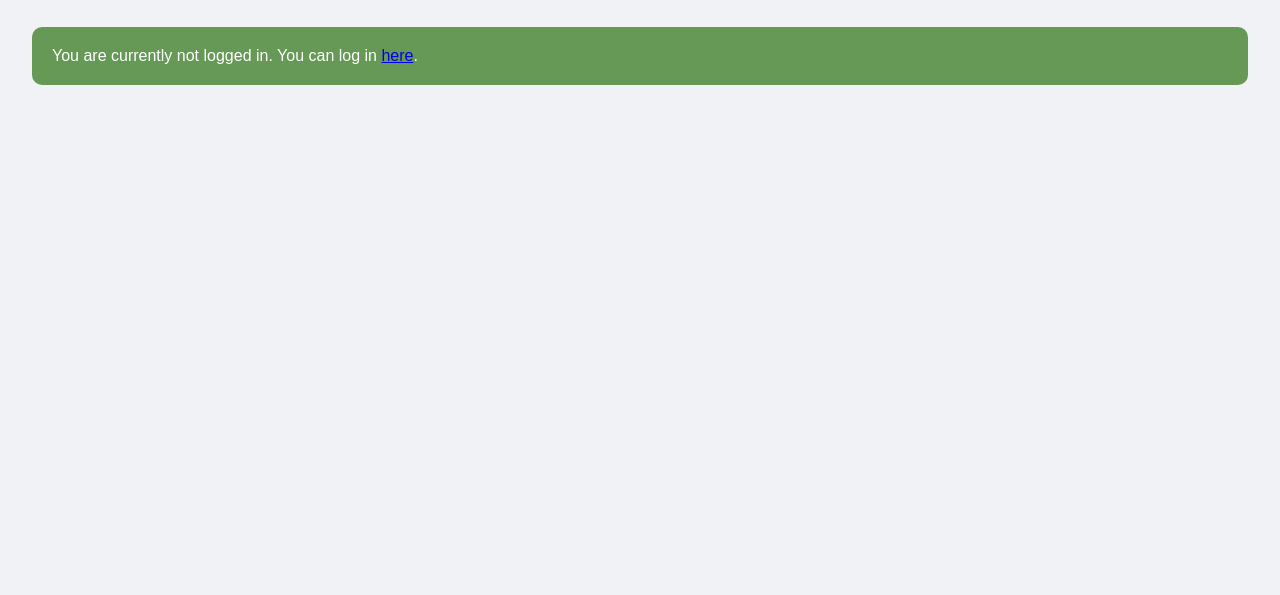
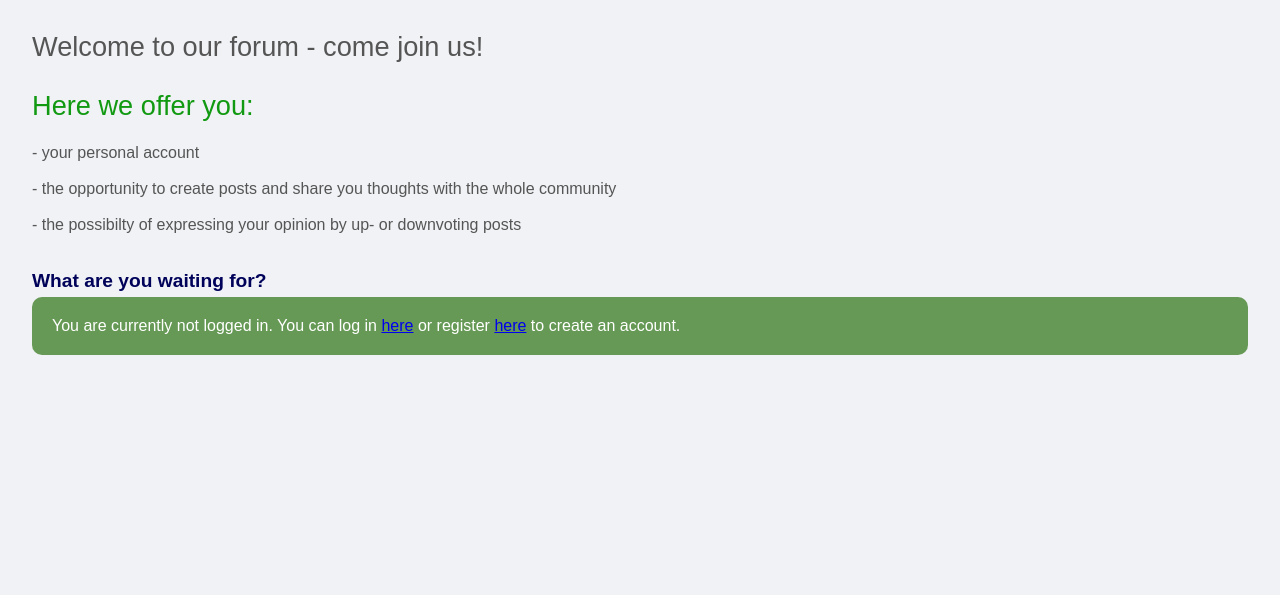
Before and after one commit to jasminSK/WiSe21_WebForum, a PHP site: page /index.php in a window 1280 px wide. Shown: the part 46-641 px from the top of the page. Run offline with PHP 8.4, Linux system fonts and the light colour scheme.

Commit message:
make the home-page look more inviting

```diff
--- a/index.php
+++ b/index.php
@@ -8,8 +8,16 @@ include 'header.php';
 session_start(); // gets session id
 if (session_id() == '' || !isset($_SESSION['signed_in'])) { // if not logged in
     echo'
+
+    <h1>Welcome to our forum - come join us!</h1><br>
+    <h2>Here we offer you:</h2> <br>
+    - your personal account <br><br>
+    - the opportunity to create posts and share you thoughts with the whole community <br><br>
+    - the possibilty of expressing your opinion by up- or downvoting posts <br><br><br>
+    <h4>What are you waiting for?</h4>
+
     <div class="alert green">
-        You are currently not logged in. You can log in <a href="/forum/login.php">here</a>.
+        You are currently not logged in. You can log in <a href="/forum/login.php">here</a> or register <a href="/forum/register.php">here</a> to create an account.
     </div>
     ';
 
```
